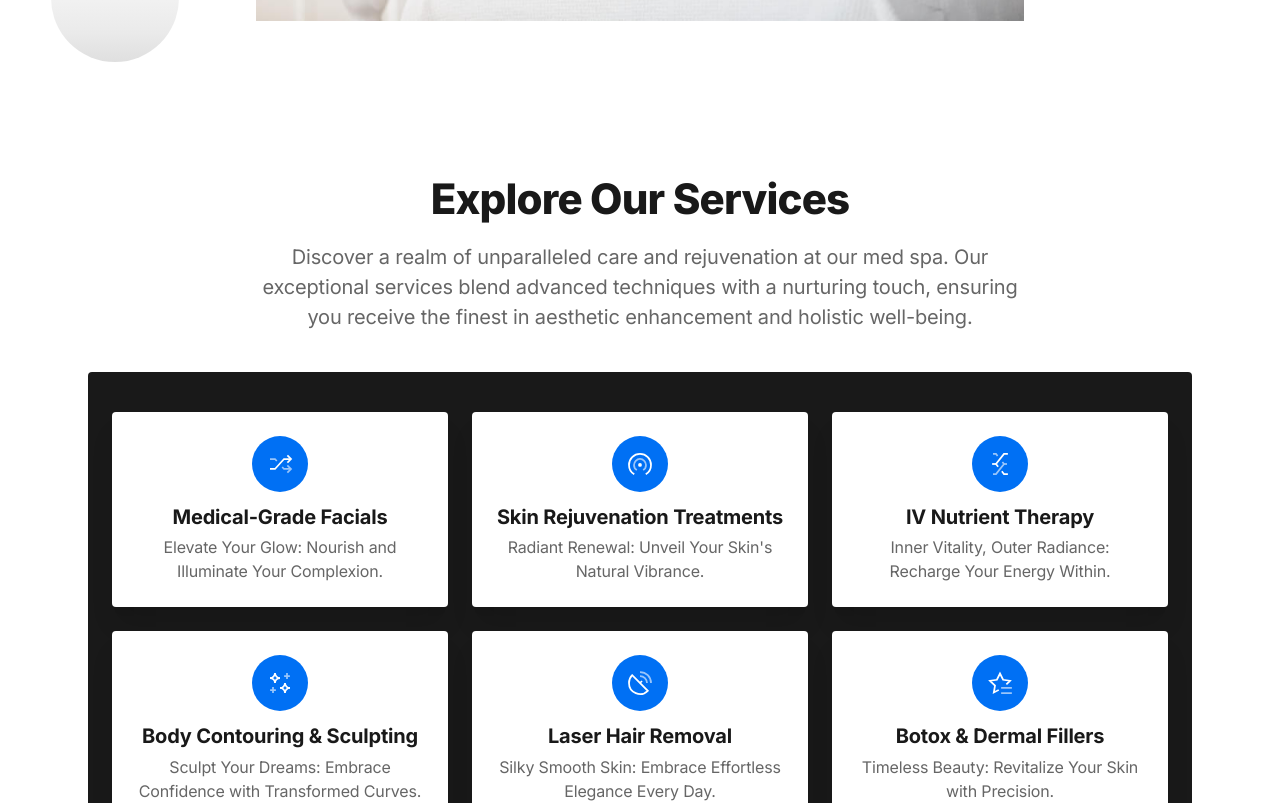
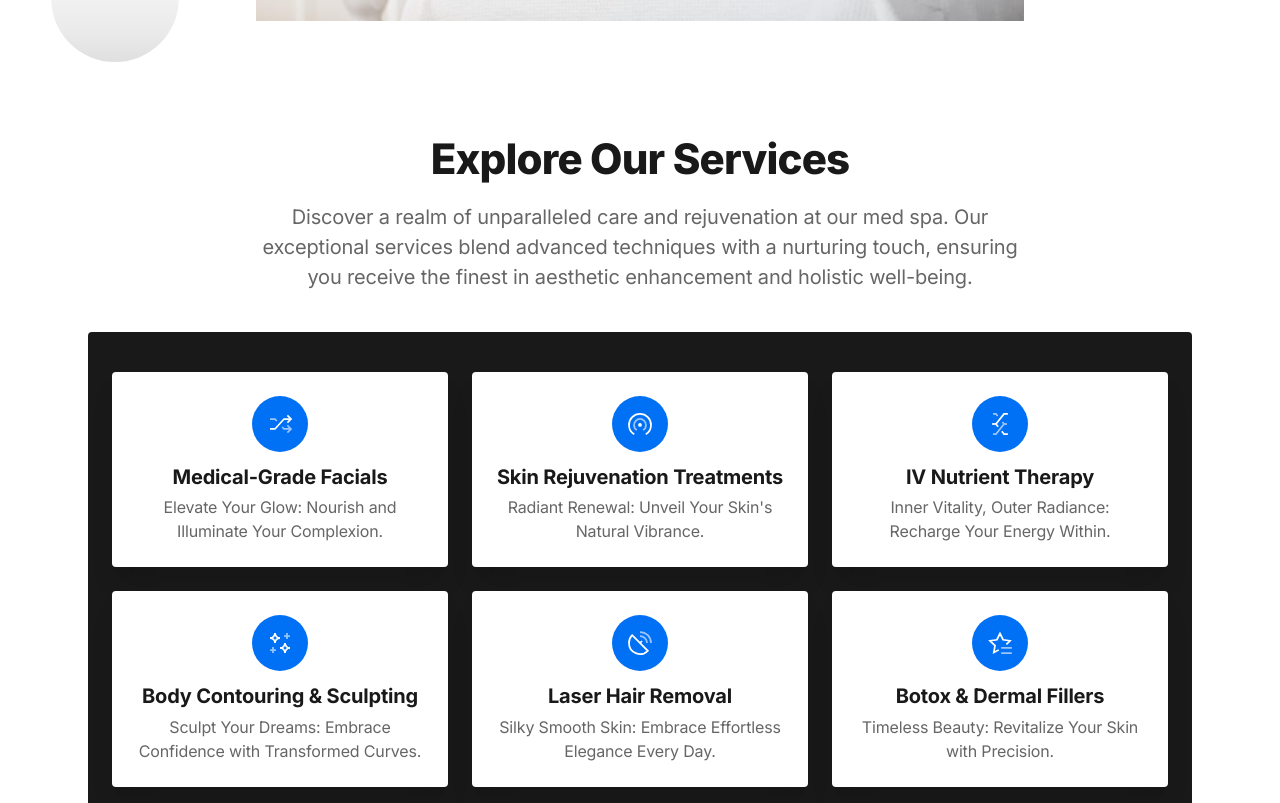
Before and after one commit to primewavehealth/vegasclinic, a Next.js app: page / in a window 1280 px wide. Shown: the part 1000-1803 px from the top of the page. Built offline with nearby package versions, Linux system fonts and the light colour scheme.

Commit message:
Adjusted space between picture and explore our services so that there is less space inbetween the two

```diff
--- a/components/features-blocks.tsx
+++ b/components/features-blocks.tsx
@@ -7,7 +7,7 @@
         aria-hidden="true"
     ></div>
     <div className="relative max-w-6xl px-4 mx-auto sm:px-6 md:px-25">
-        <div className="py-12 md:py-10">
+        <div>
         {/* Section header */}
         <div className="max-w-3xl pb-12 mx-auto text-center md:pb-10">
         <h2 className="mb-4 h2">Explore Our Services</h2>
```
